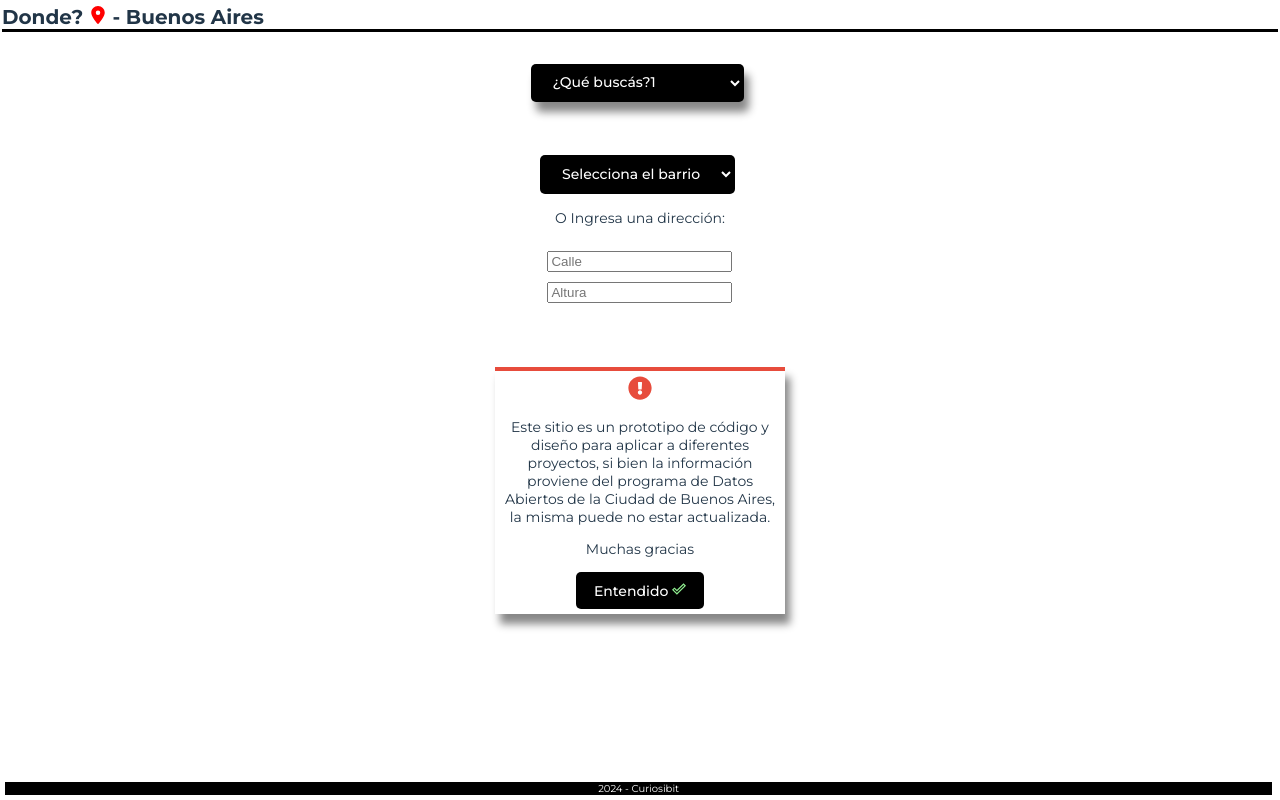
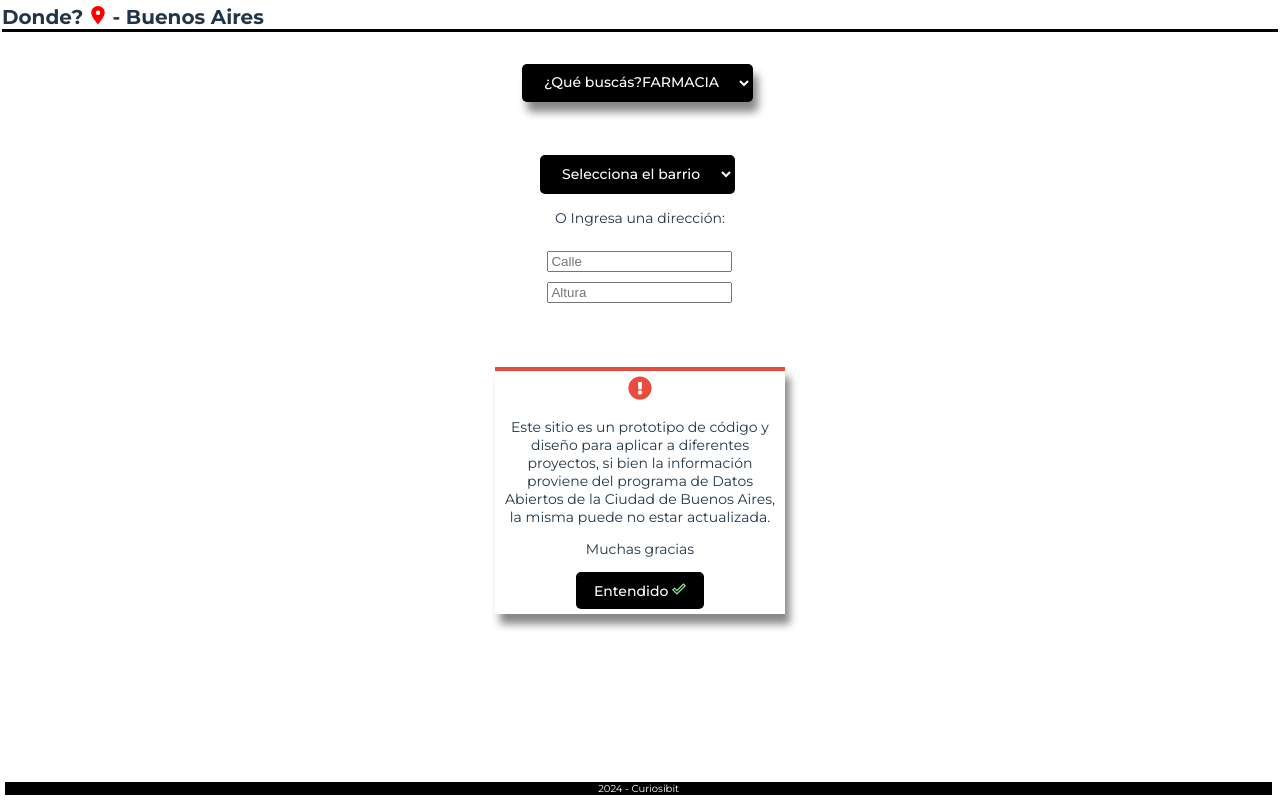
Before and after one commit to Rom1na/dondeba, a React (Vite) app: page / in a window 1280 px wide. Built offline with nearby package versions, Linux system fonts and the light colour scheme.

Commit message:
Modificacion Main4

```diff
--- a/src/components/Main2.jsx
+++ b/src/components/Main2.jsx
@@ -173,7 +173,7 @@ const Main = () => {
                  }
                onChange={manejarSelectTipo}>
 
-                         <option selected>¿Qué buscás?{farmacias[0].id}</option>
+                         <option selected>¿Qué buscás?{farmacias[0].objeto}</option>
                          {
                              tipos?.map((valor)=>(
                                <option key={valor} value={valor}>
```
